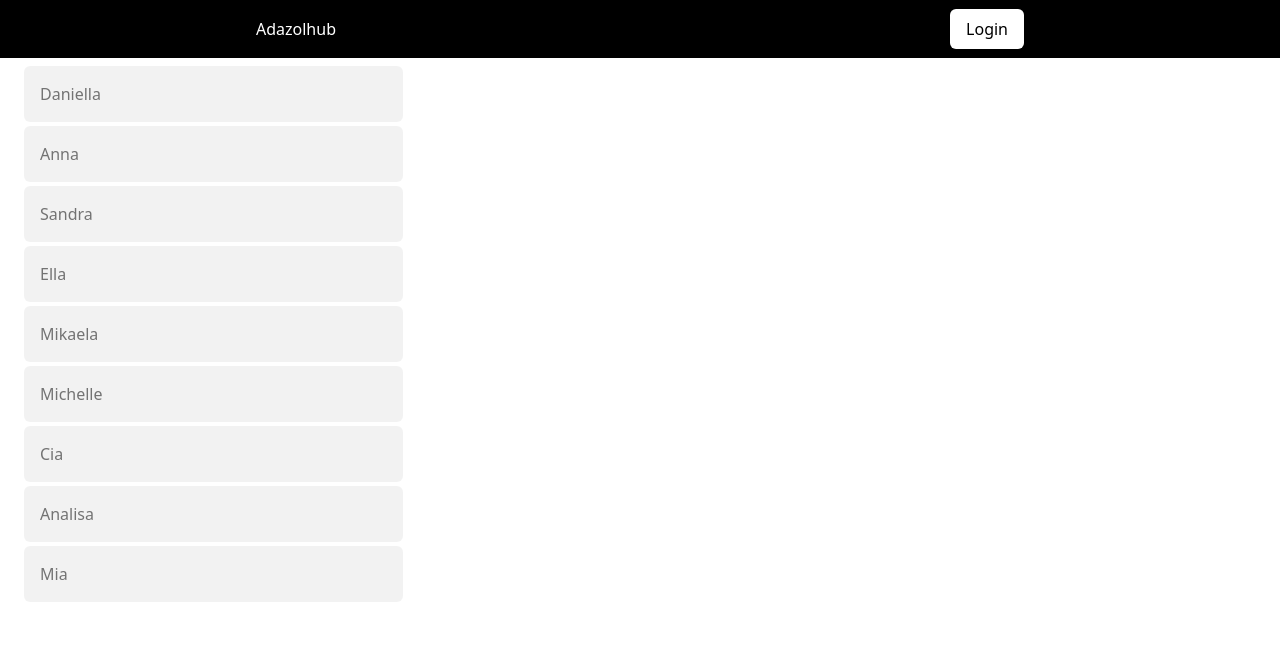
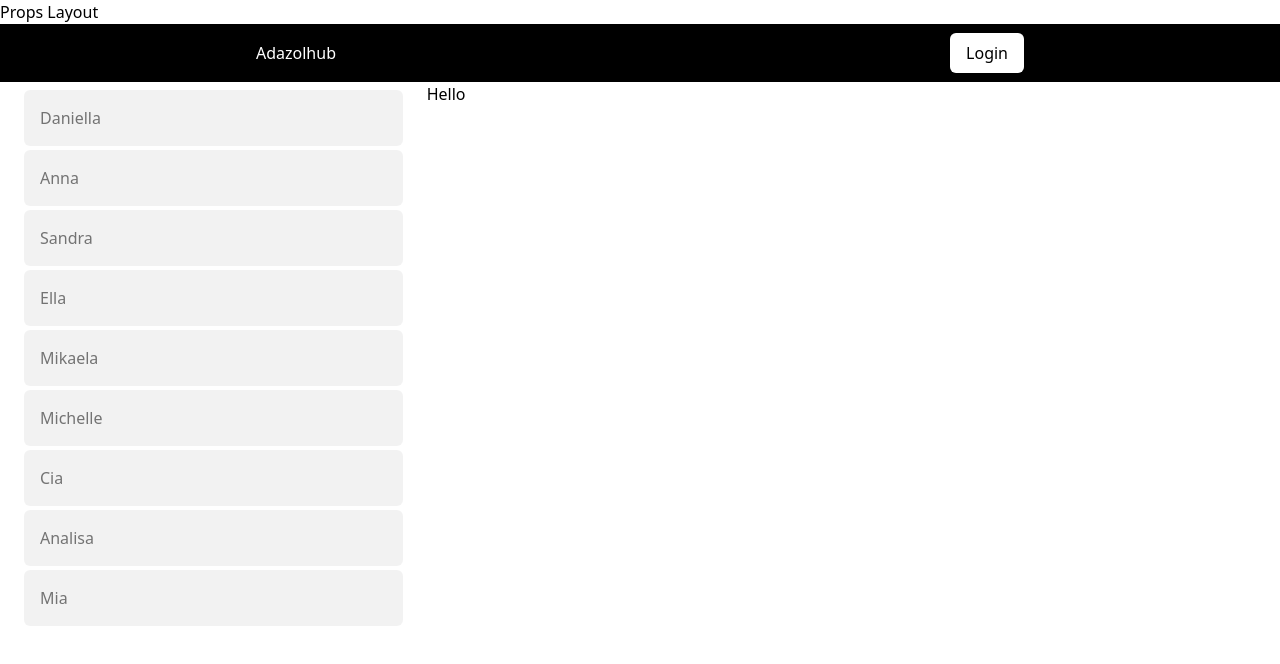
Before and after one commit to adazol123/next-nested-persistent-layouts, a Next.js app: page / in a window 1280 px wide. Shown: the top 664 px of the page. Built offline with nearby package versions, Linux system fonts and the light colour scheme.

Commit message:
conditional per-page layouts

```diff
--- a/layouts/index.tsx
+++ b/layouts/index.tsx
@@ -3,13 +3,14 @@ import Head from 'next/head'
 import React from 'react'
 import style from '../styles/Layout.module.css'
 import PeopleLayout from './people'
+import PropsLayout from './props'
 export type Props = {
     children: React.ReactNode
 }
 
 const LayoutRoot: React.FC<Props> = (props) => {
     return (
-        <>
+        <PropsLayout>
             <Head>
                 <title>Adazolhub | Nested Layout</title>
             </Head>
@@ -23,7 +24,7 @@ const LayoutRoot: React.FC<Props> = (props) => {
                 <PeopleLayout ></PeopleLayout>
                 {props.children}
             </section>
-        </>
+        </PropsLayout>
     )
 }
 
--- /dev/null
+++ b/layouts/props.tsx
@@ -0,0 +1,10 @@
+import React from "react";
+
+export default function PropsLayout({ children }: { children: React.ReactNode }) {
+    return (
+        <div>
+            Props Layout
+            {children}
+        </div>
+    )
+}
--- a/pages/[uid].tsx
+++ b/pages/[uid].tsx
@@ -6,7 +6,7 @@ import React from 'react'
 import LayoutRoot, { Props } from '../layouts'
 import PeopleLayout from '../layouts/people'
 import styles from '../styles/Home.module.css'
-import type { PageWithLayout } from './_app'
+import type { NextPageWithLayout } from './_app'
 
 type Data = {
     names: Array<{
@@ -15,7 +15,7 @@ type Data = {
     }>;
 };
 
-const Person: PageWithLayout = () => {
+const Person: NextPageWithLayout = () => {
     const { query } = useRouter()
 
     return (
--- a/pages/_app.tsx
+++ b/pages/_app.tsx
@@ -1,20 +1,29 @@
+import type { ReactElement, ReactNode } from 'react'
+import type { NextPage } from 'next'
+import type { AppProps } from 'next/app'
 import '../styles/globals.css'
-import type { AppProps } from 'next/app'
-import { NextPage } from 'next'
+import PropsLayout from '../layouts/props'
 
-export type PageWithLayout = NextPage & {
-  getLayout?: (page: React.ReactElement) => React.ReactNode
+export type NextPageWithLayout<P = {}, IP = P> = NextPage<P, IP> & {
+  getLayout?: (page: ReactElement) => ReactNode
 }
 
-type PagePropsWithLayout = AppProps & {
-  Component: PageWithLayout
+type AppPropsWithLayout = AppProps & {
+  Component: NextPageWithLayout
 }
 
-function MyApp({ Component, pageProps }: PagePropsWithLayout) {
+export default function MyApp({ Component, pageProps }: AppPropsWithLayout) {
   // Use the layout defined at the page level, if available
   const getLayout = Component.getLayout ?? ((page) => page)
-
-  return getLayout(<Component {...pageProps} />)
+  if (Component.getLayout) {
+    return getLayout(
+      <Component {...pageProps} />
+    )
+  } else {
+    return (
+      <PropsLayout>
+        <Component {...pageProps} />
+      </PropsLayout>
+    )
+  }
 }
-
-export default MyApp
--- a/pages/index.tsx
+++ b/pages/index.tsx
@@ -5,12 +5,12 @@ import LayoutRoot, { Props } from '../layouts'
 import PeopleLayout from '../layouts/people'
 import styles from '../styles/Home.module.css'
 import Person from './[uid]'
-import type { PageWithLayout } from './_app'
+import type { NextPageWithLayout } from './_app'
 
 
-const Home: PageWithLayout = () => {
+const Home: NextPageWithLayout = () => {
 
-  return null
+  return <div>Hello</div>
 }
 
 /**
```
